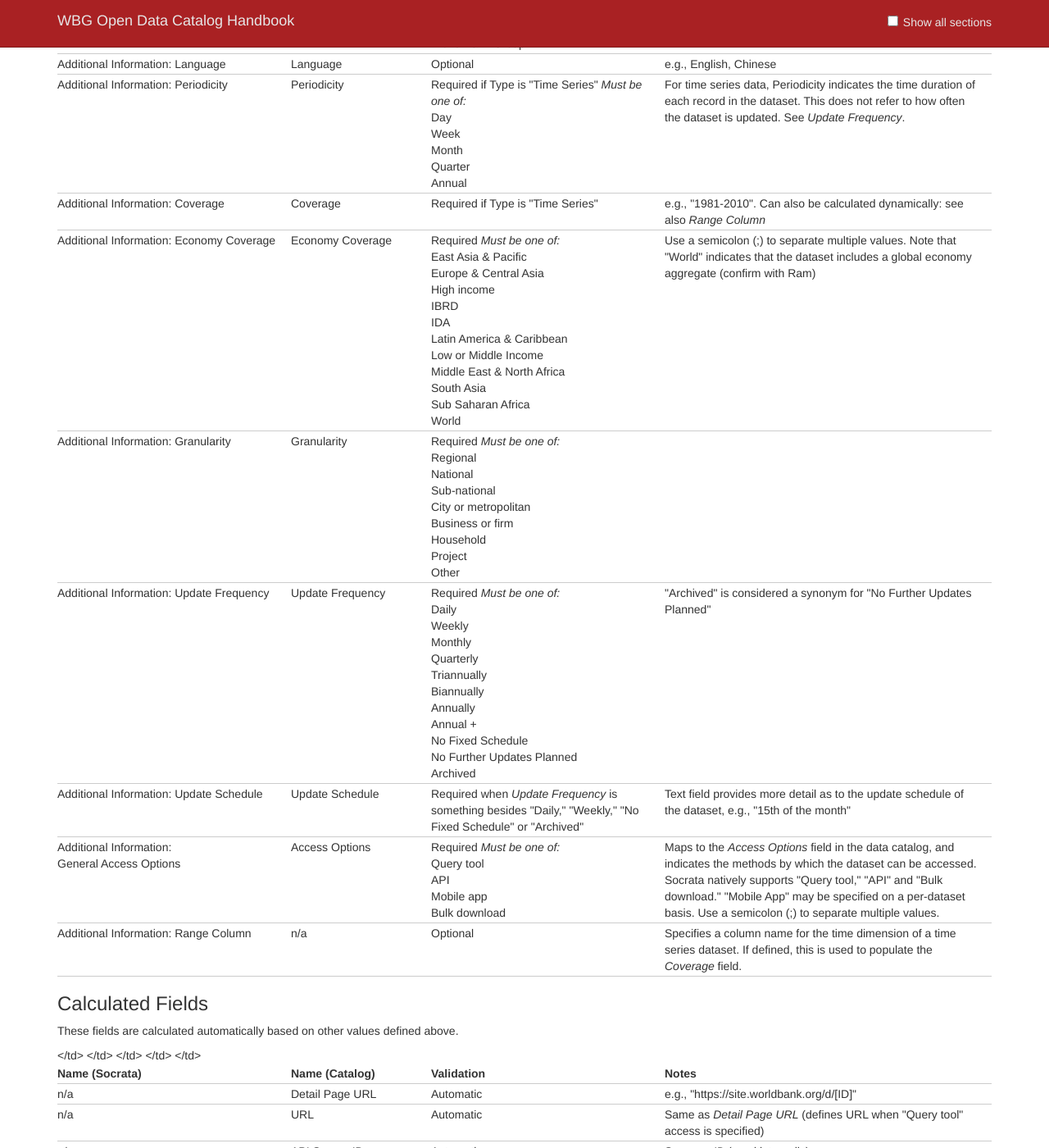
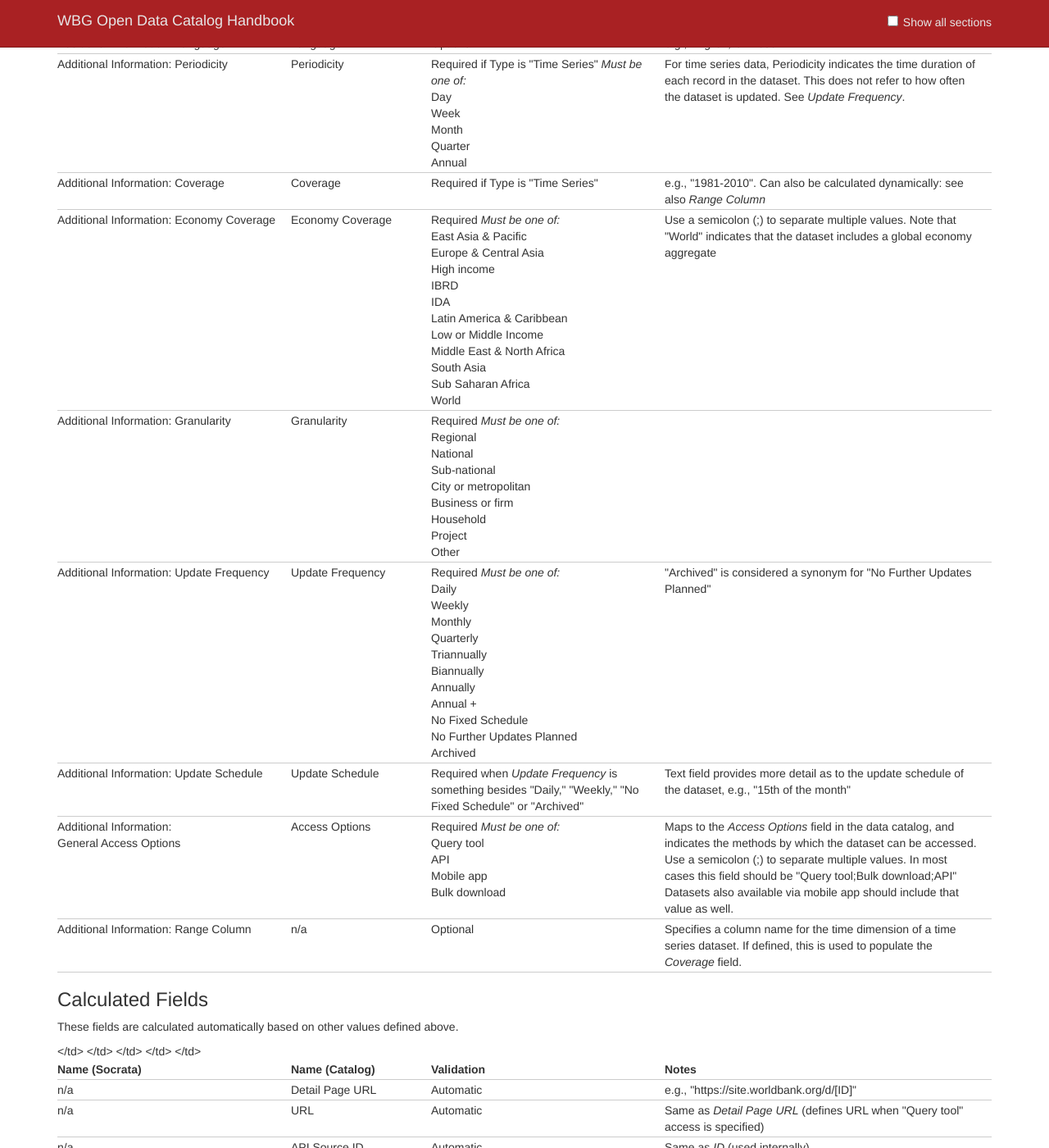
Before and after one commit to tgherzog/wbg-catalog-manual, a Jekyll site: the page built from harvesting.md, in a window 1280 px wide and 1400 px high, scrolled down 970 px. Shown: the whole window at 82% size. Built offline with Jekyll 4.4.1, drawn with Linux system fonts in a browser that asks for light colours; nearby versions of some CDN libraries; some of the changed text lies outside the part shown.

Commit message:
Clarify handling of Access Options

```diff
--- a/_data/harvesting.yml
+++ b/_data/harvesting.yml
@@ -38,14 +38,6 @@
   valid: Automatic
   xpath: item / view::viewCount
   notes: Used internally for sorting. Visits is a rough proxy for "popularity."
-
--
-  class: Licensing and Attribution
-  name: Data Provided By
-  catname: VPU
-  valid: Optional
-  notes: internal use only
-  xpath: item / view::attribution
 -
   class: Licensing and Attribution
   name: Source Link
@@ -125,7 +117,7 @@
   name: Economy Coverage
   catname: Economy Coverage
   valid: Required
-  notes: Use a semicolon (;) to separate multiple values. Note that "World" indicates that the dataset includes a global economy aggregate (confirm with Ram)
+  notes: Use a semicolon (;) to separate multiple values. Note that "World" indicates that the dataset includes a global economy aggregate
   domain:
     - East Asia & Pacific
     - Europe & Central Asia
@@ -192,9 +184,10 @@
     - API
     - Mobile app
     - Bulk download
-  notes: Maps to the <em>Access Options</em> field in the data catalog, and indicates the methods by which the dataset can be accessed. Socrata
-         natively supports "Query tool," "API" and "Bulk download." "Mobile App" may be specified on a per-dataset basis. Use a semicolon (;) to
-         separate multiple values.
+  notes: Maps to the <em>Access Options</em> field in the data catalog, and indicates the methods by which the dataset can be accessed.
+         Use a semicolon (;) to separate multiple values.
+         In most cases this field should be "Query tool;Bulk download;API" Datasets also available via mobile app should include that
+         value as well.
 -
   class: Additional Information
   name: Range Column
@@ -231,6 +224,12 @@
   class: _constant
   name: n/a
   catname: Attribution/Citation
+  valid: Automatic
+  notes: "\"World Bank Finances, World Bank\""
+-
+  class: _constant
+  name: n/a
+  catname: VPU
   valid: Automatic
   notes: "\"World Bank Finances, World Bank Group\""
 -
--- a/harvesting.md
+++ b/harvesting.md
@@ -42,3 +42,11 @@
 {% assign class="_constant" %}
 {% include harvest1.html %}
 </table>
+
+
+### Future Implementation Issues ###
+
+* Mobile app is currently assumed to be the same for all datasets in a source
+* Since Socrata natively provides Query tool, Download and API access, *Access Options* could be hard-coded (treated as constant), or simply check for
+  the "Mobile App" option
+* Source-specific support for alternate constant values
```
